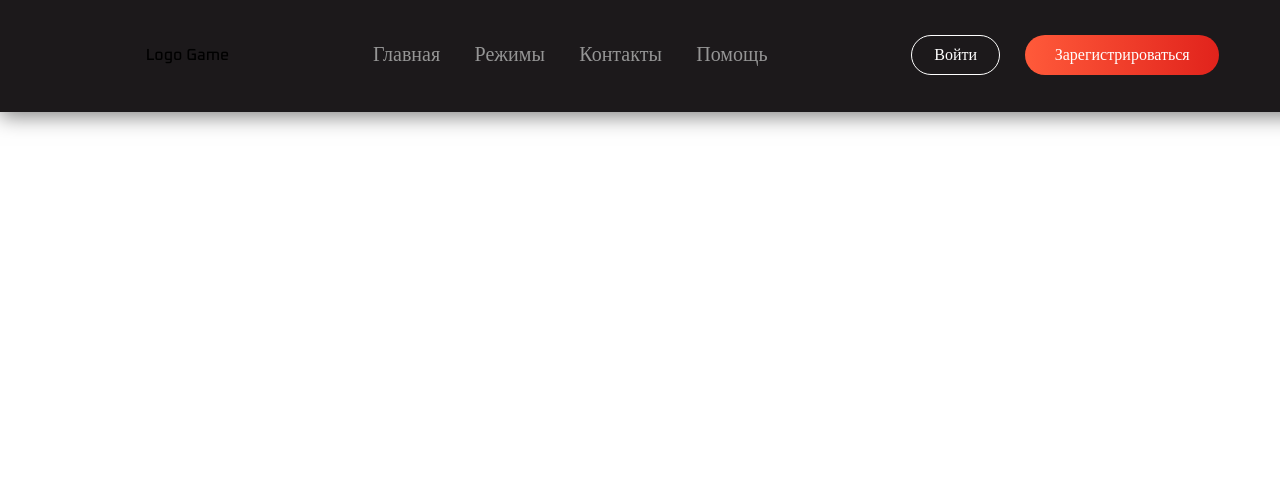
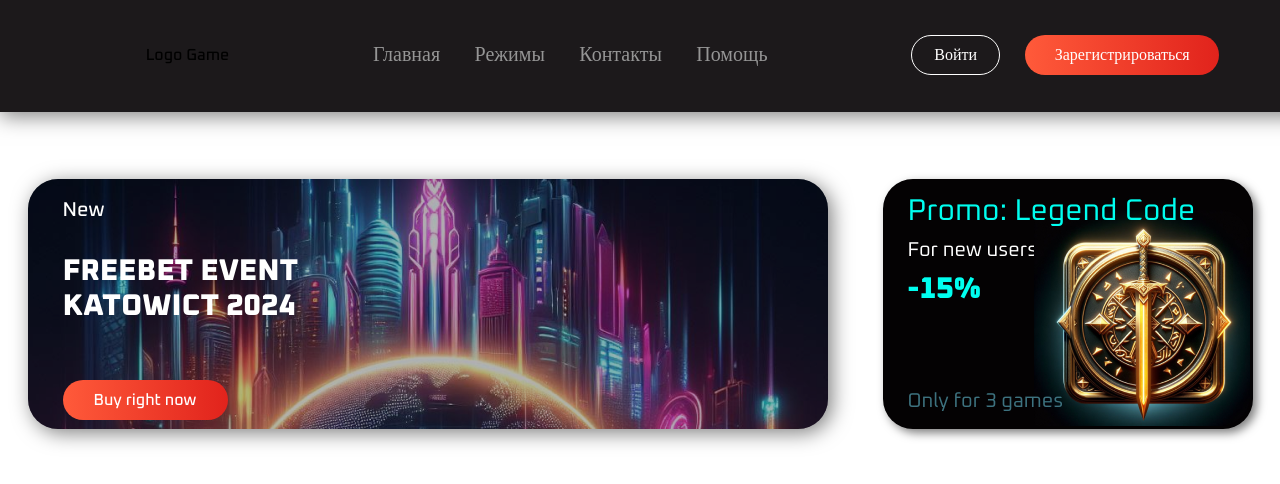
Before and after one commit to DendyLA/gameRun, a React (Vite) app: page / in a window 1280 px wide. Shown: the top 484 px of the page. Built offline with nearby package versions, Linux system fonts and the light colour scheme.

Commit message:
add a promo component

```diff
--- a/src/components/app/App.css
+++ b/src/components/app/App.css
@@ -1,6 +1,14 @@
 @font-face {
     font-family: Oxanium;
     src: url(../../assets/fonts/Oxanium-Medium.ttf);
+}
+@font-face {
+    font-family: OxaniumRegular;
+    src: url(../../assets/fonts/Oxanium-Regular.ttf);
+}
+@font-face {
+    font-family: OxaniumXBold;
+    src: url(../../assets/fonts/Oxanium-ExtraBold.ttf);
 }
 
 @font-face {
--- a/src/pages/home/HomePage.jsx
+++ b/src/pages/home/HomePage.jsx
@@ -1,9 +1,16 @@
 
+
+import Promo from './promo/Promo'
 
 import './HomePage.scss'
 
 function HomePage() {
 
+    return(
+        <>
+            <Promo />
+        </>
+    )
 }
 
 export default HomePage
--- a/src/pages/home/promo/Promo.jsx
+++ b/src/pages/home/promo/Promo.jsx
@@ -1,13 +1,27 @@
 
 
 import './Promo.scss'
-
+import promoKnife from '../../../assets/img/main/promoKnife.png'
 function Promo () {
 
     return(
-        <div className="promo">
-
-        </div>
+        <section className="promo">
+            <div className="promo__event">
+                <div className="promo__event_wrapper"></div>
+                <div className="promo__eventStatus">New</div>
+                <div className="promo__eventTitle">FREEBET EVENT KATOWICT 2024</div>
+                <button className="promo__eventButton">Buy right now</button>
+            </div>
+            <div className="promo__newUser">
+                <div className="promo__text">
+                    <div className="promo__title">Promo: Legend Code</div>
+                    <div className="promo__descr">For new users</div>
+                    <div className="promo__percent">-15%</div>
+                    <div className="promo__footer">Only for 3 games</div>
+                </div>
+                <img src={promoKnife} alt="" className="promo__img" />
+            </div>
+        </section>
     )
 }
 
--- a/src/pages/home/promo/Promo.scss
+++ b/src/pages/home/promo/Promo.scss
@@ -0,0 +1,105 @@
+.promo{
+    display: flex;
+    position: relative;
+    justify-content: space-around;
+    margin-top: 67px;
+    &__event_wrapper{
+        position: absolute;
+        background: rgba(0, 0, 0, .3);
+        width: 800px;
+        height: 250px;
+        top: 0;
+        left: 0;
+        right: 0;
+        bottom: 0;
+        border-radius: 30px;
+        z-index: 0;
+;
+    }
+    &__event{
+        position: relative;
+        width: 800px;
+        height: 250px;
+        filter: drop-shadow(4px 4px 10px rgba(0, 0, 0, 0.5));
+        background-image: url(../../../assets/img/main/cityEvent.png);
+        border-radius: 30px;
+        padding: 20px 35px 37px 35px;
+        z-index: 1;
+        &Status{
+            position: relative;
+            z-index: 1;
+            font-size: 20px;
+            color: #FFFFFF;
+        }
+        &Title{
+            position: relative;
+            z-index: 1;
+            font-family: OxaniumXBold;
+            font-size: 30px;
+            color: #FFFFFF;
+            width: 236px;
+            height: 76px;
+            margin-top: 32px;
+        }
+        &Button{
+            position: relative;
+            z-index: 1;
+            width: 165px;
+            height: 40px;
+            background: linear-gradient(90deg, #FF5A3A 0%, #E1231C 100%);
+            border-radius: 100px;
+            border-style: none;
+            font-size: 16px;
+            color: #FFFFFF;
+            margin-top: 50px;
+            &:hover{
+                box-shadow: inset 0px 0px 15px rgba(0,0,0,0.5);
+            }
+        }
+    }
+    &__newUser{
+        position: relative;
+        width: 370px;
+        height: 250px;
+        background: #040203;
+        box-shadow: 4px 4px 10px rgba(0, 0, 0, 0.5);
+        border-radius: 30px;
+        padding: 15px 25px 5px 25px;
+        cursor: pointer;
+    }
+    &__img{
+        position: absolute;
+        width: 216px;
+        height: 216px;
+        left: 41%;
+        top: 31px;
+        z-index: 0;
+    }
+    &__title{
+        position: relative;
+        font-size: 30px;
+        color: #00FFF0;
+        font-family: OxaniumRegular;
+        z-index: 1;
+    }
+    &__descr{
+        font-size: 20px;
+        color: #FFFFFF;
+        font-family: OxaniumRegular;
+        margin-top: 10px;
+    }
+    &__percent{
+        font-size: 30px;
+        color: #00FFF0;
+        font-family: OxaniumXBold;
+        margin-top: 10px;
+    }
+    &__footer{
+        position: relative;
+        font-size: 20px;
+        color: #3D727F;
+        font-family: OxaniumRegular;
+        margin-top: 84px;
+        z-index: 1;
+    }
+}
```
